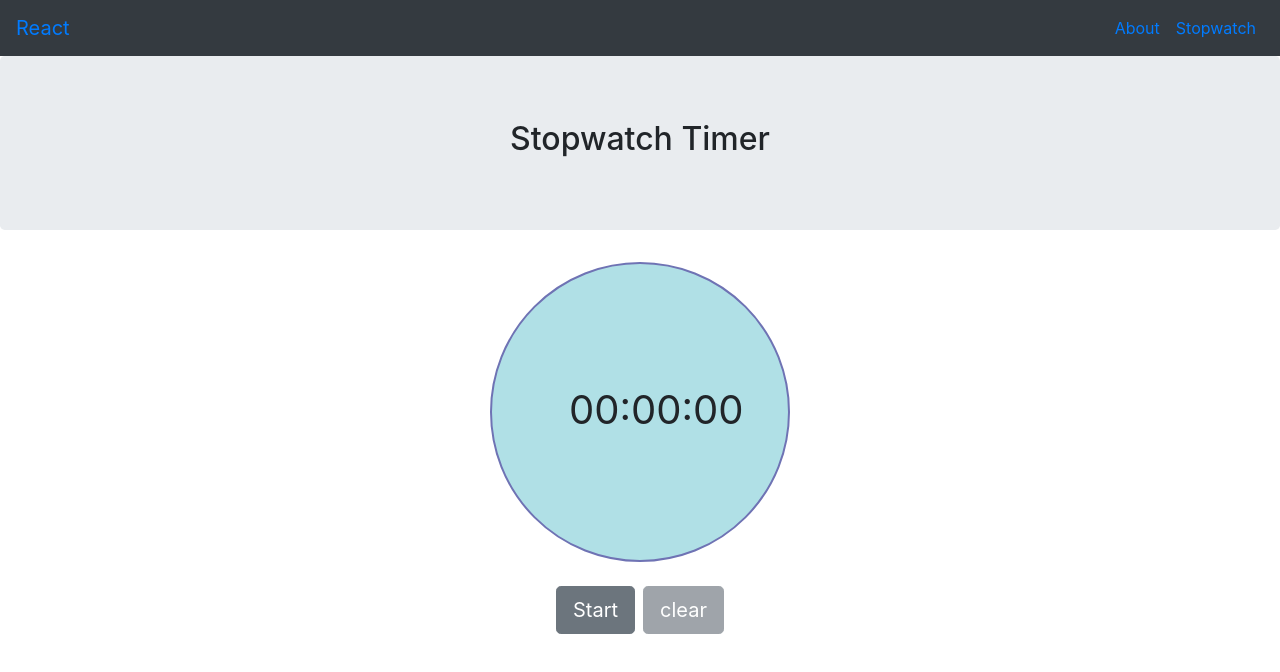
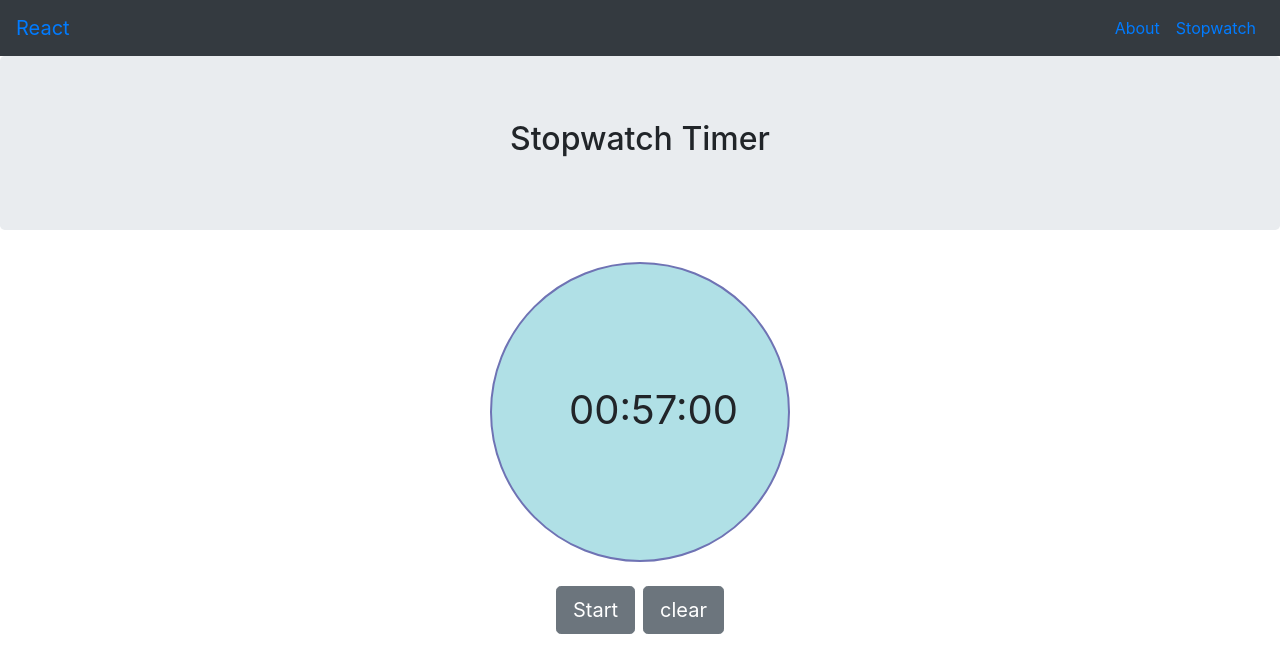
Before and after one commit to Okoli-Ryan/Timing, a React (Create React App) app: page /time in a window 1280 px wide. Shown: the top 672 px of the page. Built offline with nearby package versions, Linux system fonts and the light colour scheme; the HTML template or start-up script is replaced by a standard one.

Commit message:
counted milliseconds in units

```diff
--- a/src/Clock.js
+++ b/src/Clock.js
@@ -11,13 +11,13 @@ function Clock({secondTime}){
     //     else
     //         return minute
     // }
-    var minute = new Date(secondTime*10).getMinutes();
-    var second = new Date(secondTime*10).getSeconds();
-    var milli = new Date(Math.floor(secondTime%100)).getMilliseconds();
+    var minute = new Date(secondTime).getMinutes();
+    var second = new Date(secondTime).getSeconds();
+    var milli = new Date(secondTime).getMilliseconds();
 
     var CalMinute = minute.toString().padStart(2, '0');
     var CalSecond = second.toString().padStart(2, '0');
-    var CalMilli = milli.toString().padStart(2, '0');
+    var CalMilli = (milli/10).toString().padStart(2, '0');
 
     return(
             <div className="rounded-circle m-auto" style={circle}>
--- a/src/Nav.js
+++ b/src/Nav.js
@@ -24,9 +24,11 @@ function Navigation() {
                     </Link></NavLink>
                 </NavItem>
                 <NavItem>
-                    <NavLink><Link to="/time">
+                    <NavLink>
+                        <Link to="/time">
                         Stopwatch
-                    </Link></NavLink>
+                    </Link>
+                    </NavLink>
                 </NavItem>
             </Nav>
             </Collapse>
--- a/src/Timer.js
+++ b/src/Timer.js
@@ -8,17 +8,17 @@ function Timer(){
 
     const [disabled, setDisabled] = useState(true);
 
-    var [valueTime, setValue] = useState(0);
+    var [valueTime, setValue] = useState(57000);
 
     const increaseValue = () => {
-        s = setInterval(repeat, 100);
+        s = setInterval(repeat, 10);
         setDisabled(false);
     };
 
     function repeat() {
         valueTime += 10;
         setValue(valueTime);
-        if (valueTime === 360000)
+        if (valueTime === 3600000)
             stop();
     }
 
```
